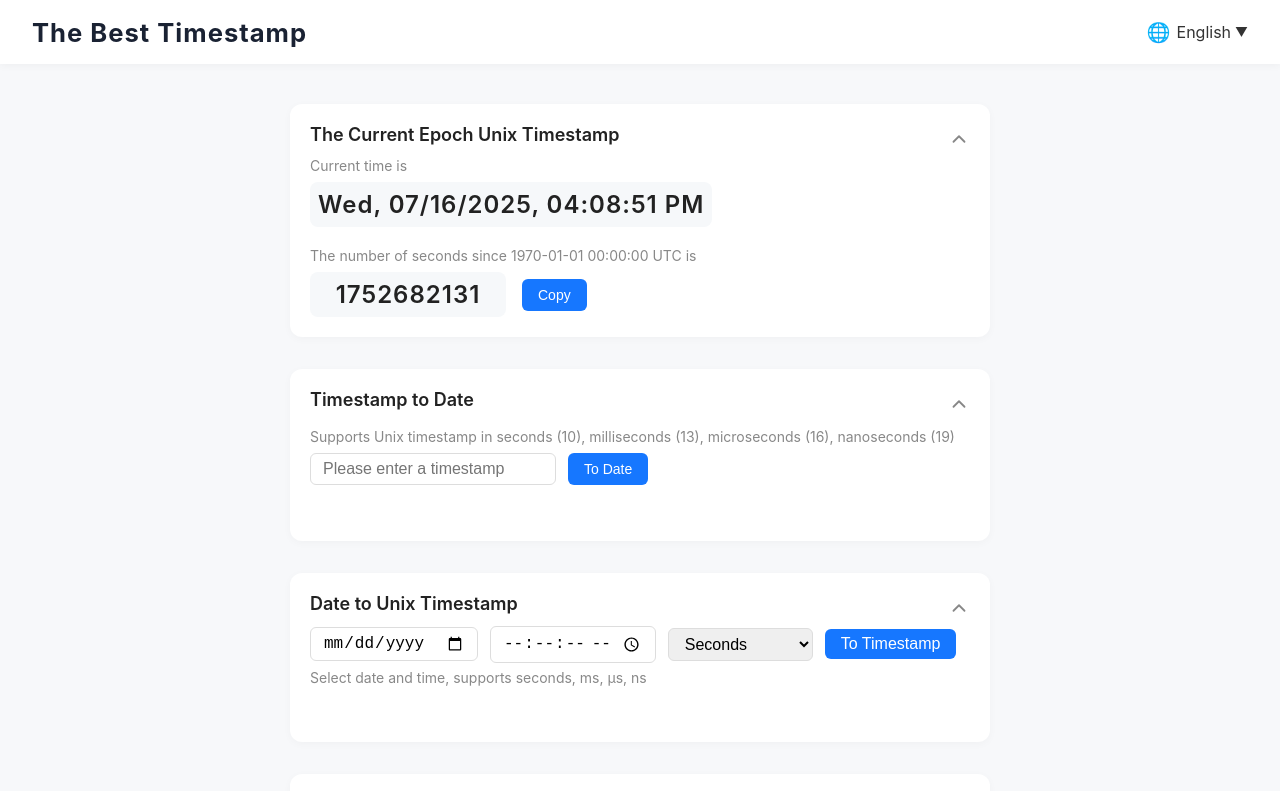
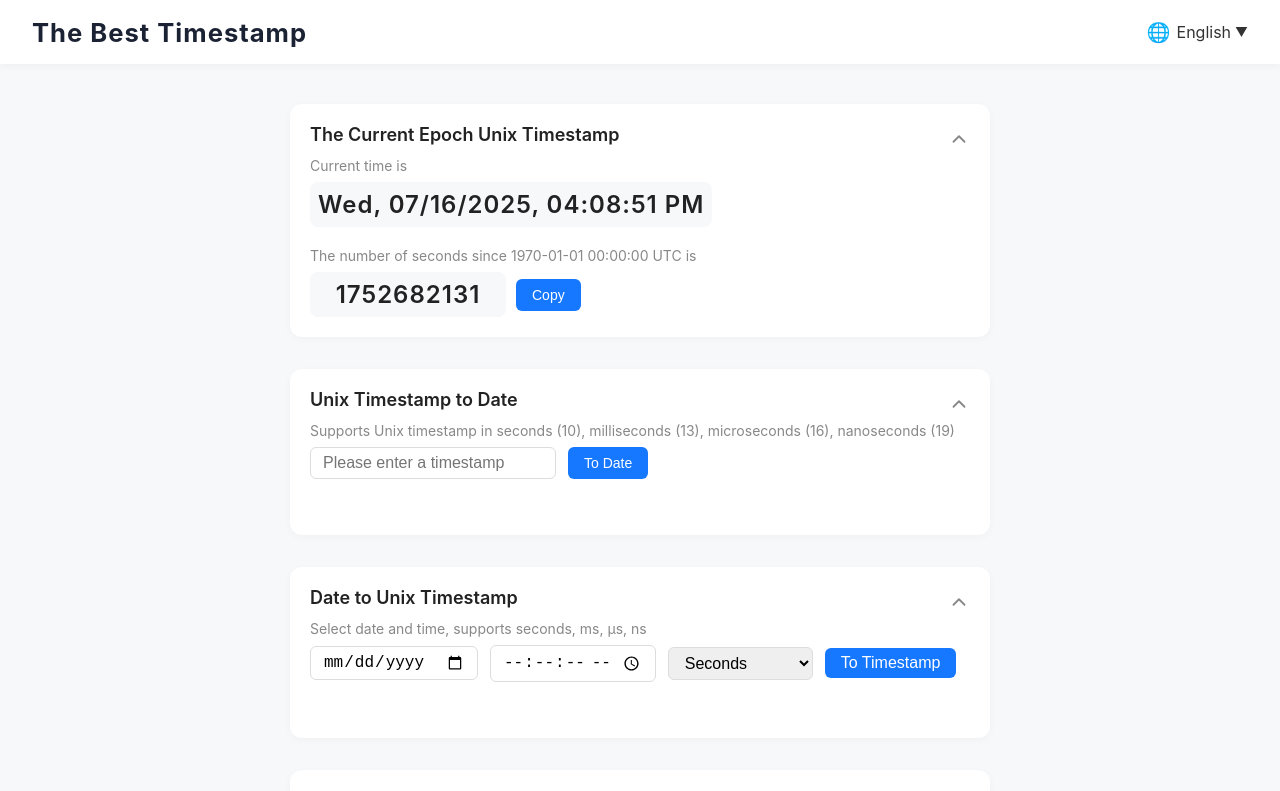
Before and after one commit to xuekeven/best-timestamp, a React (Create React App) app: page / in a window 1280 px wide. Shown: the top 791 px of the page. Built offline with nearby package versions, Linux system fonts and the light colour scheme.

Commit message:
feat:优化时间戳展示和转换

```diff
--- a/src/App.tsx
+++ b/src/App.tsx
@@ -274,10 +274,10 @@ function App() {
         <Section title={lang === 'zh' ? '当前时间戳（Unix Timestamp）' : 'The Current Epoch Unix Timestamp'} open={openSections.ts} onToggle={() => handleToggleSection('ts')} showToggle onMouseEnter={() => setCopyIdx('ts')} onMouseLeave={() => setCopyIdx(null)}>
           <TimestampDisplay timestamp={timestamp} copied={copied} onCopy={handleCopy} lang={lang} open={openSections.ts} />
         </Section>
-        <Section title={lang === 'zh' ? '时间戳转日期' : 'Timestamp to Date'} open={openSections.toHuman} onToggle={() => handleToggleSection('toHuman')} showToggle onMouseEnter={() => setCopyIdx('toHuman')} onMouseLeave={() => setCopyIdx(null)}>
+        <Section title={lang === 'zh' ? '时间戳转日期' : 'Unix Timestamp to Date'} open={openSections.toHuman} onToggle={() => handleToggleSection('toHuman')} showToggle onMouseEnter={() => setCopyIdx('toHuman')} onMouseLeave={() => setCopyIdx(null)}>
           <TimestampToHuman inputTs={inputTs} setInputTs={setInputTs} handleTsToHuman={handleTsToHuman} tsError={tsError} humanTime={humanTime} gmtTime={gmtTime} localTime={localTime} relativeTime={relativeTime} lang={lang} open={openSections.toHuman} />
         </Section>
-        <Section title={lang === 'zh' ? '日期转 Unix 时间戳' : 'Date to Unix Timestamp'} open={openSections.toTs} onToggle={() => handleToggleSection('toTs')} showToggle onMouseEnter={() => setCopyIdx('toTs')} onMouseLeave={() => setCopyIdx(null)}>
+        <Section title={lang === 'zh' ? '日期转时间戳' : 'Date to Unix Timestamp'} open={openSections.toTs} onToggle={() => handleToggleSection('toTs')} showToggle onMouseEnter={() => setCopyIdx('toTs')} onMouseLeave={() => setCopyIdx(null)}>
           <HumanToTimestamp inputDate={inputDate} setInputDate={setInputDate} inputTime={inputTime} setInputTime={setInputTime} tsUnit={tsUnit} setTsUnit={setTsUnit} handleHumanToTs={handleHumanToTs} ts3Error={ts3Error} outputTs={outputTs} lang={lang} open={openSections.toTs} />
         </Section>
         <Section title={lang === 'zh' ? '多语言代码示例' : 'Code Examples in Multiple Languages'} open={openSections.code} onToggle={() => handleToggleSection('code')} showToggle onMouseEnter={() => setCopyIdx('code')} onMouseLeave={() => setCopyIdx(null)}>
--- a/src/components/HumanToTimestamp.tsx
+++ b/src/components/HumanToTimestamp.tsx
@@ -17,6 +17,9 @@ interface HumanToTimestampProps {
 const HumanToTimestamp: React.FC<HumanToTimestampProps> = ({ inputDate, setInputDate, inputTime, setInputTime, tsUnit, setTsUnit, handleHumanToTs, ts3Error, outputTs, lang, open }) => (
   open ? (
     <>
+      <div style={{ color: '#888', fontSize: 14, marginBottom: 8 }}>
+        {lang === 'zh' ? '请选择日期和时间，支持秒、毫秒、微秒、纳秒' : 'Select date and time, supports seconds, ms, μs, ns'}
+      </div>
       <div style={{ display: 'flex', alignItems: 'center', gap: 12, flexWrap: 'wrap' }}>
         <input
           type="date"
@@ -48,9 +51,6 @@ const HumanToTimestamp: React.FC<HumanToTimestampProps> = ({ inputDate, setInput
           {lang === 'zh' ? '转为时间戳' : 'To Timestamp'}
         </button>
       </div>
-      <div style={{ color: '#888', fontSize: 14, marginTop: 6 }}>
-        {lang === 'zh' ? '请选择日期和时间，支持秒、毫秒、微秒、纳秒' : 'Select date and time, supports seconds, ms, μs, ns'}
-      </div>
       <div style={{ marginTop: 12, minHeight: 24 }}>
         {ts3Error && <span style={{ color: '#d4380d', fontSize: 16 }}>{ts3Error}</span>}
         {!ts3Error && outputTs && (
--- a/src/components/TimestampDisplay.tsx
+++ b/src/components/TimestampDisplay.tsx
@@ -73,7 +73,7 @@ const TimestampDisplay: React.FC<TimestampDisplayProps> = ({ timestamp, copied,
             height: 32,
             transition: 'background 0.2s',
             outline: 'none',
-            marginLeft: 8,
+            marginLeft: 2,
           }}
         >
           {copied ? (lang === 'zh' ? '已复制' : 'Copied') : (lang === 'zh' ? '复制' : 'Copy')}
--- a/src/components/TimestampToHuman.tsx
+++ b/src/components/TimestampToHuman.tsx
@@ -16,7 +16,7 @@ interface TimestampToHumanProps {
 const TimestampToHuman: React.FC<TimestampToHumanProps> = ({ inputTs, setInputTs, handleTsToHuman, tsError, humanTime, gmtTime, localTime, relativeTime, lang, open }) => (
   open ? (
     <>
-      <div style={{ color: '#888', fontSize: 14, marginTop: 6, marginBottom: 8 }}>
+      <div style={{ color: '#888', fontSize: 14, marginBottom: 8 }}>
         {lang === 'zh'
           ? '支持秒（10位）、毫秒（13位）、微秒（16位）、纳秒（19位）的 Unix 时间戳'
           : 'Supports Unix timestamp in seconds (10), milliseconds (13), microseconds (16), nanoseconds (19)'}
```
